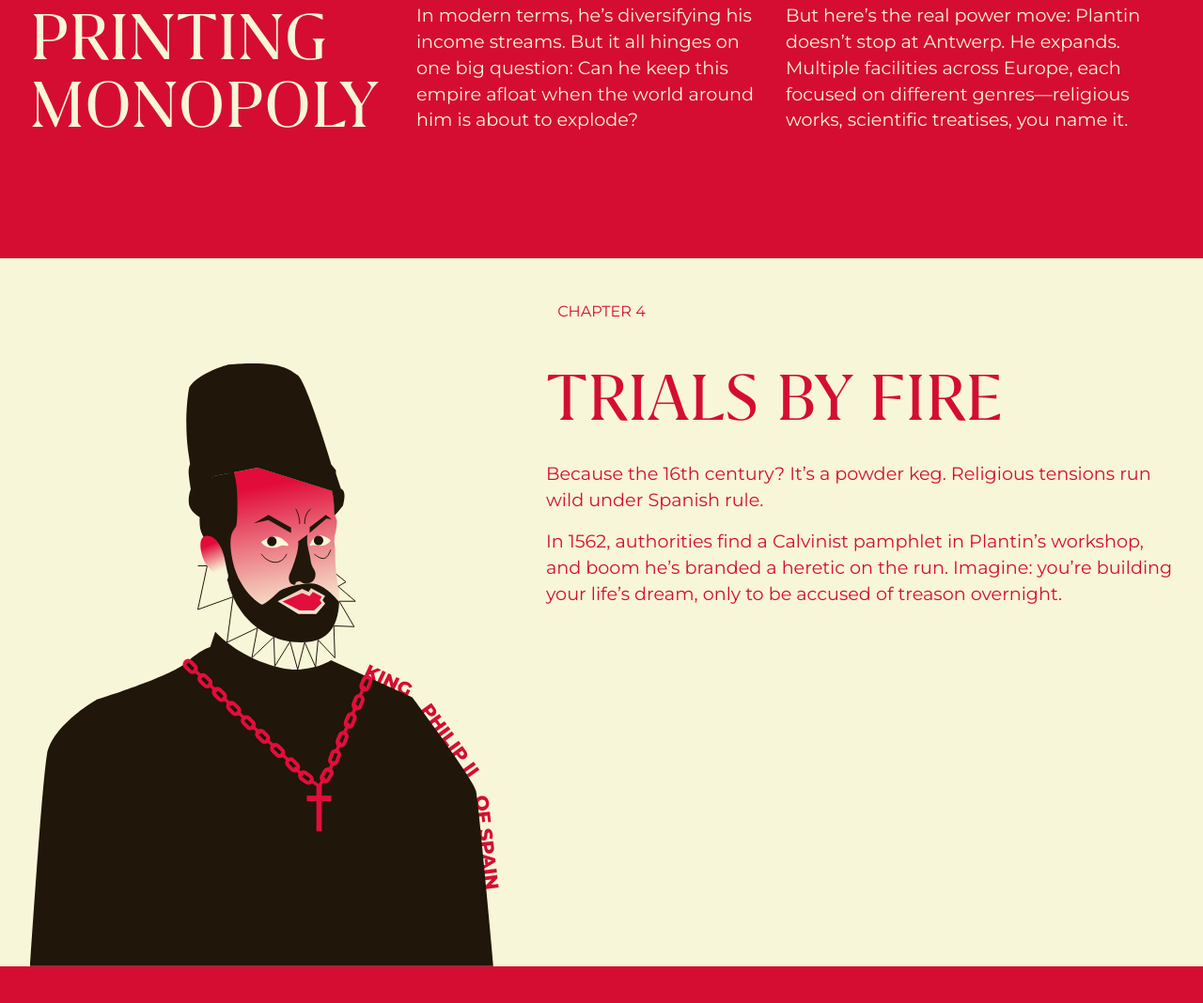
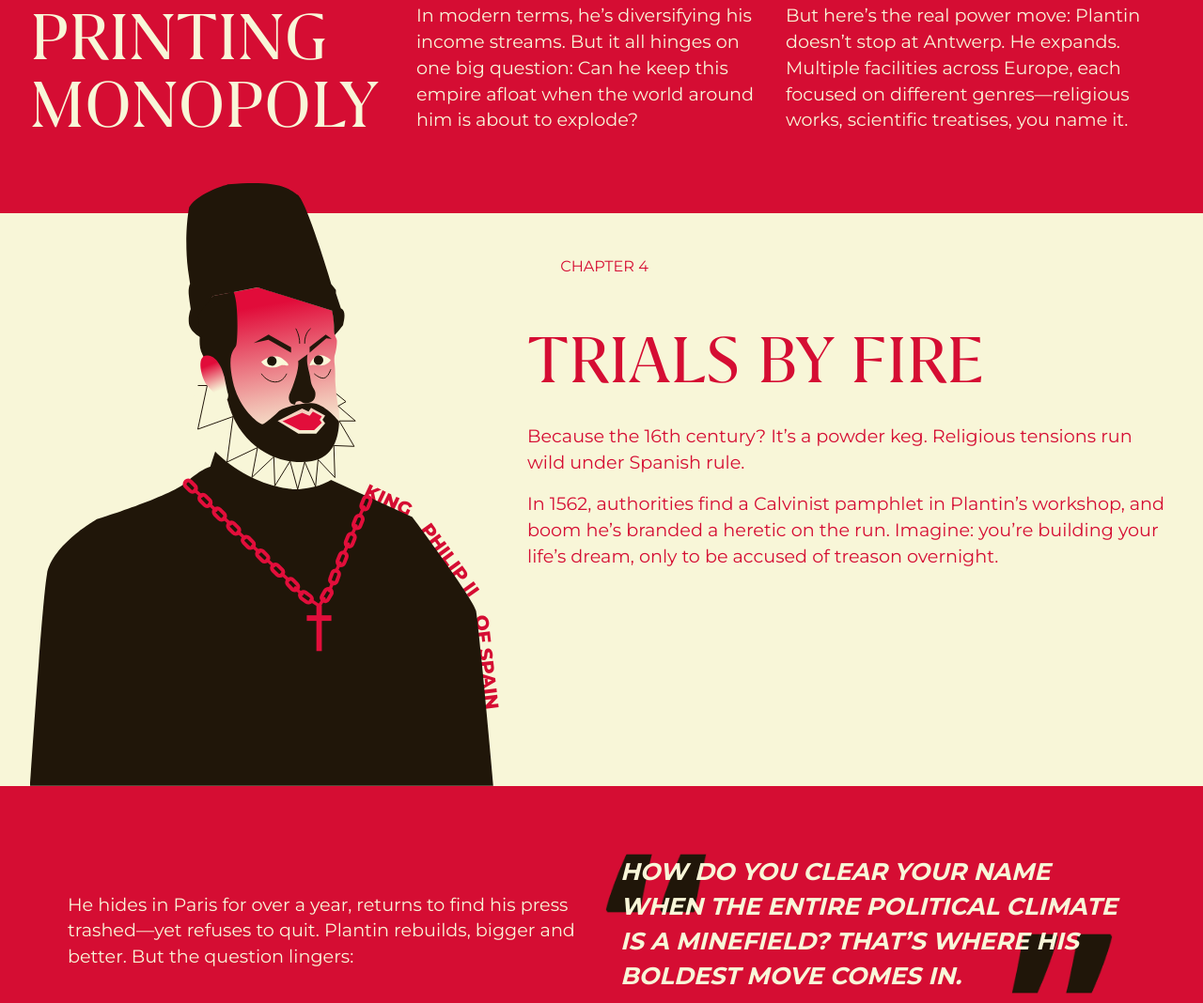
Before and after one commit to alexrailean/int03, a website built with Vite: page index.html in a window 1280 px wide. Shown: the part 5800-6868 px from the top of the page at 94% size. Built offline with nearby package versions, Linux system fonts and the light colour scheme.

Commit message:
king phillip chapter refined

```diff
--- a/index.html
+++ b/index.html
@@ -451,11 +451,11 @@
       </section>
       <section class="chapter_four">
         <div class="chapter_four__content">
-          <p class="chapter_style chapter_distance chapter_four_name">
+          <div class="chapter_four__text">
+            <div class="chapter_four__text__content">
+               <p class="chapter_style chapter_distance chapter_four_name">
             Chapter 4
           </p>
-          <div class="chapter_four__text">
-            <div>
               <h1 class="chapter_four_title titles_page">Trials By Fire</h1>
                 <p class="chapter_four_body bodytext_style">
                   <span
@@ -492,6 +492,9 @@
           He hides in Paris for over a year, returns to find his press trashed—yet refuses to quit. Plantin rebuilds, bigger and better. But the question lingers:
         </p>
       </section>
+      <section>
+
+      </section>
     </main>
     <script type="module" src="/src/main.js"></script>
   </body>
--- a/src/styles/style.css
+++ b/src/styles/style.css
@@ -619,7 +619,6 @@ body {
 }
 
 /* ========== Chapter Three ========== */
-
 .chapter_threeone__content {
   padding-top: 10rem;
   display: flex;
@@ -672,7 +671,7 @@ body {
   gap: 1.5rem;
 }
 
-/* ========== Chapter Three ========== */
+/* ========== Chapter Four ========== */
 .chapter_four {
   background-color: var(--secondary);
   padding-left: 2rem;
@@ -704,7 +703,7 @@ body {
   display: flex;
   flex-direction: column;
   align-items: start;
-    gap: 3rem;
+  gap: 1.75rem;
 }
 
 .chapter_four__img {
@@ -712,6 +711,8 @@ body {
   width: 100%;
   height: auto;
 }
+
+/* ========== Chapter Four ========== */
 
 
 /* ========== Reused Style ========== */
@@ -957,12 +958,38 @@ body {
 
   .chapter_threeone__body {
     flex-direction: row;
+    position: relative;
+    z-index: 5;
+  }
+
+  .chapter_four {
+    margin-top: -2rem;
+    z-index: 9999;
+  }
+
+  .chapter_four__img {
+    position: relative;
+    z-index: 9999;
+  }
+
+  .chapter_four__text__content {
+    margin-top: 2rem;
+  }
+
+  .chapter_four_name {
+    padding-bottom: -10rem;
   }
 
   .chapter_threeone__text {
     flex-direction: row;
   }
 
+  .chapter_four_name {
+    margin: 0;
+    text-align: left;
+    margin-bottom: 3.5rem;
+    margin-left: 2.2rem;
+  }
   .intro_content {
     padding-bottom: 15rem;
   }
```
Also changed, not shown: src/assets/bible_bkg.png (added), src/assets/poly_bible_bkgsecond.png (added). Lines whose indentation alone changed are shown as unchanged.
